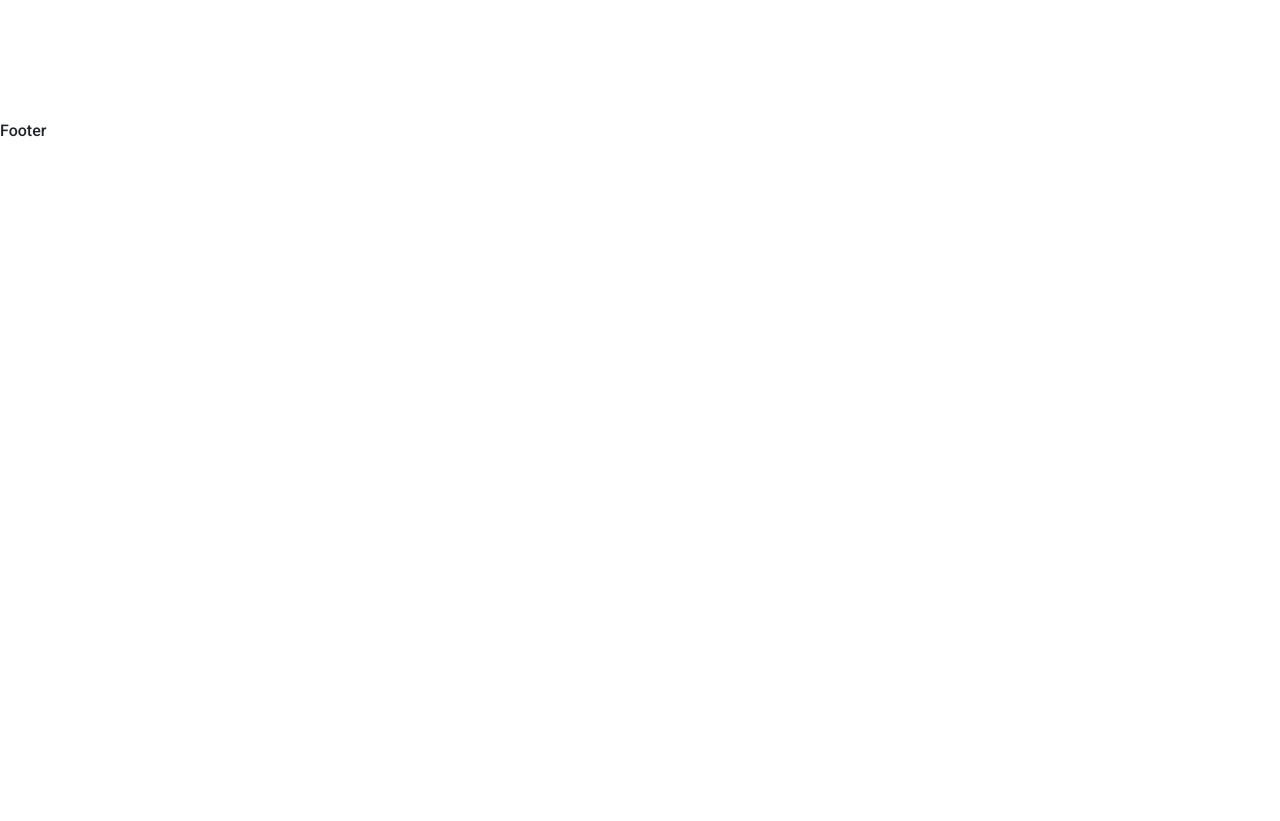
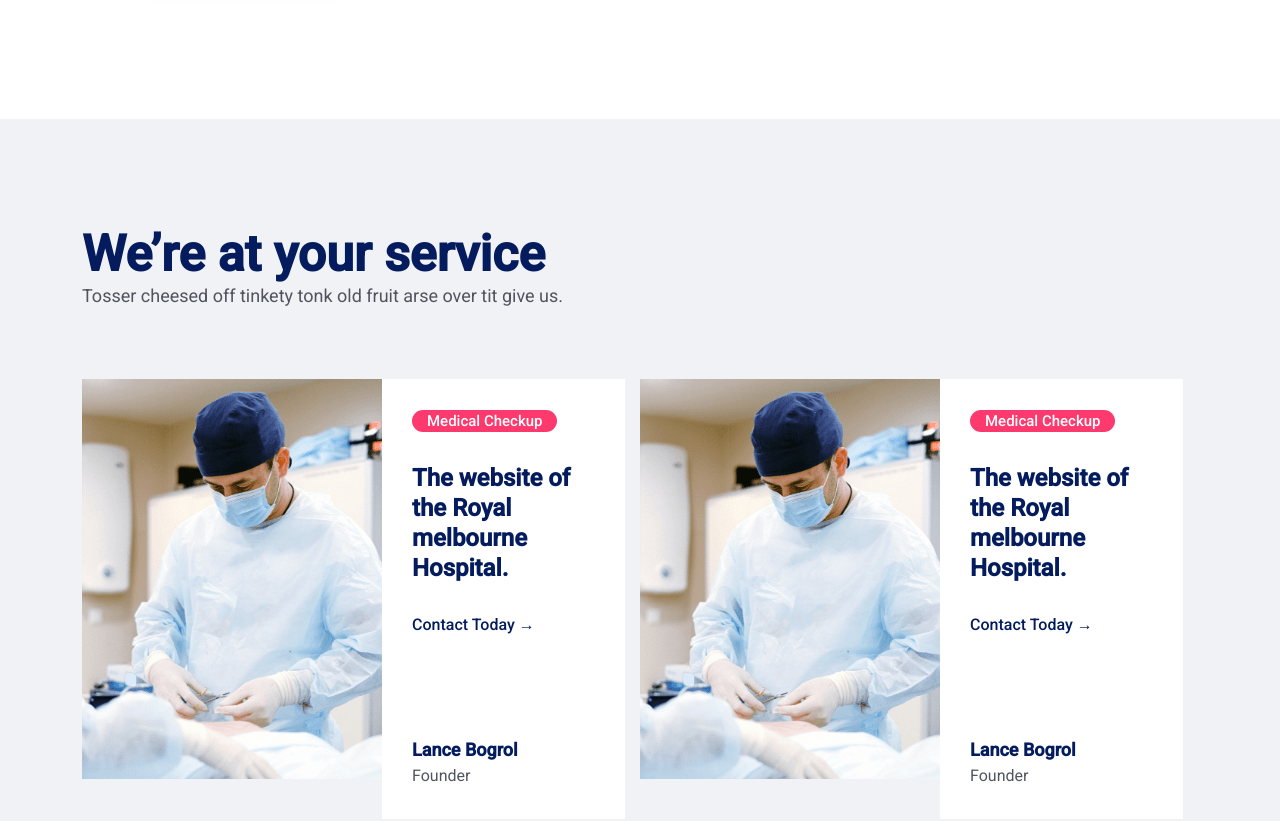
Before and after one commit to grekuu/medical-service, a React (Vite) app: page / in a window 1280 px wide. Shown: the part 2005-2826 px from the top of the page. Before the commit the page ends 2148 px from the top, so only its background shows below. Built offline with nearby package versions, Linux system fonts and the light colour scheme.

Commit message:
feat(ServiceType): Component finished

```diff
--- a/src/pages/Home/Home.tsx
+++ b/src/pages/Home/Home.tsx
@@ -2,6 +2,7 @@ import { Container } from "react-bootstrap";
 import ProvideService from "../components/ProvideService/ProvideService";
 import SpecialService from "../components/SpecialService/SpecialService";
 import "./home.scss";
+import AtYourService from "../components/AtYourService/AtYourService";
 
 const Home = () => {
   return (
@@ -21,6 +22,7 @@ const Home = () => {
       </div>
       <SpecialService />
       <ProvideService />
+      <AtYourService />
     </div>
   );
 };
--- a/src/pages/components/AtYourService/AtYourService.tsx
+++ b/src/pages/components/AtYourService/AtYourService.tsx
@@ -1,7 +1,22 @@
+import { Container } from "react-bootstrap";
 import "./atYourService.scss";
+import ServiceTypeBox from "./ServiceTypeBox/ServiceTypeBox";
 
 const AtYourService = () => {
-  return <div>AtYourService</div>;
+  return (
+    <div className="at-your-service-container">
+      <Container>
+        <h2>We’re at your service</h2>
+        <h3>
+          Tosser cheesed off tinkety tonk old fruit arse over tit give us.
+        </h3>
+        <div className="service-box-container">
+          <ServiceTypeBox />
+          <ServiceTypeBox />
+        </div>
+      </Container>
+    </div>
+  );
 };
 
 export default AtYourService;
--- /dev/null
+++ b/src/pages/components/AtYourService/ServiceTypeBox/ServiceTypeBox.tsx
@@ -0,0 +1,18 @@
+import "./serviceTypeBox.scss";
+
+const ServiceTypeBox = () => {
+  return (
+    <div className="service-type-box">
+      <img src="/service-01.png" className="service-img"></img>
+      <div className="service-info">
+        <span>Medical Checkup</span>
+        <h3>The website of the Royal melbourne Hospital.</h3>
+        <a href="#">Contact Today &#8594;</a>
+        <h2>Lance Bogrol</h2>
+        <p>Founder</p>
+      </div>
+    </div>
+  );
+};
+
+export default ServiceTypeBox;
--- /dev/null
+++ b/src/pages/components/AtYourService/ServiceTypeBox/serviceTypeBox.scss
@@ -0,0 +1,63 @@
+.service-type-box {
+  display: flex;
+  box-shadow: 0px 0px 10px 0px rgba(0, 0, 0, 0);
+  padding: 0px 15px 0px 0px;
+  width: 50%;
+
+  .service-img {
+    width: auto;
+    height: 400px;
+  }
+
+  .service-info {
+    background-color: white;
+    width: 100%;
+    padding: 30px;
+
+    span {
+      padding: 2px 15px 2px 15px;
+      border-radius: 20px 20px 20px 20px;
+      color: #fff;
+      background-color: #fd396e;
+      font-size: 15px;
+      font-weight: 500;
+      line-height: 20px;
+    }
+
+    h3 {
+      margin: 30px 0px 30px 0px;
+      padding: 0px 0px 0px 0px;
+      color: #041c5e;
+      font-size: 24px;
+      font-weight: 700;
+      line-height: 30px;
+    }
+
+    a {
+      padding: 0px 0px 0px 0px;
+      text-decoration: none;
+      font-size: 16px;
+      font-weight: 500;
+      line-height: 24px;
+      color: #041c5e;
+      background-color: #6d1b1b00;
+    }
+
+    h2 {
+      color: #041c5e;
+      margin: 0px 0px 0px 0px;
+      font-size: 18px;
+      font-weight: 700;
+      line-height: 26px;
+      padding-top: 100px;
+    }
+
+    p {
+      color: #50545e;
+      font-size: 16px;
+      font-weight: 400;
+      line-height: 26px;
+      margin: 0px 0px 0px 0px;
+    }
+  }
+}
--- a/src/pages/components/AtYourService/atYourService.scss
+++ b/src/pages/components/AtYourService/atYourService.scss
@@ -0,0 +1,24 @@
+.at-your-service-container {
+  padding: 106px 0px 138px 0px;
+  background-color: #f1f2f6;
+
+  h2 {
+    color: #041c5e;
+    margin: 0px 0px 0px 0px;
+    font-size: 50px;
+    font-weight: 700;
+    line-height: 58px;
+  }
+
+  h3 {
+    color: #50545e;
+    font-size: 18px;
+    font-weight: 400;
+    line-height: 26px;
+    margin: 0px 0px 70px 0px;
+  }
+
+  .service-box-container {
+    display: flex;
+  }
+}
```
Also changed, not shown: public/service-01.png (added).
